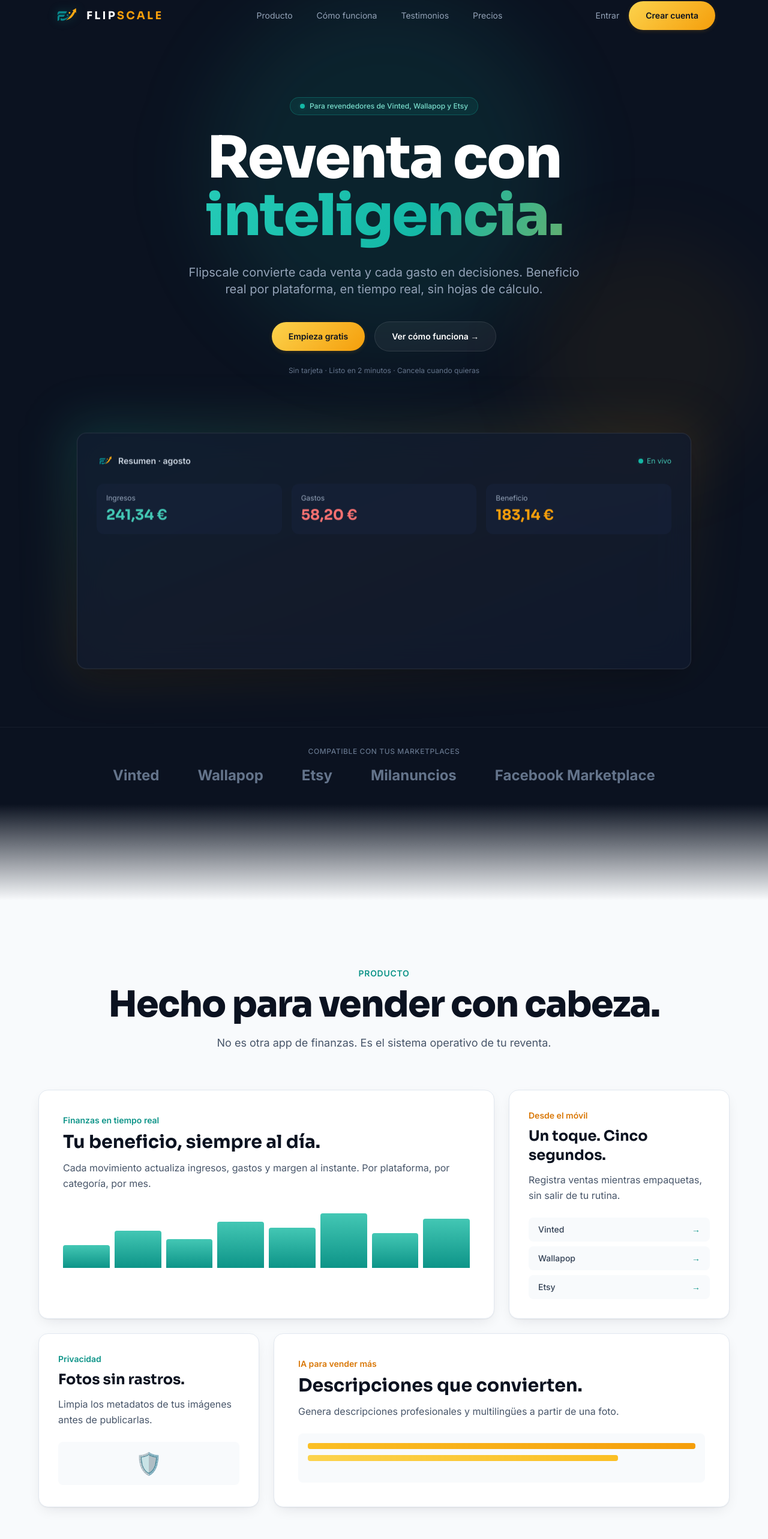
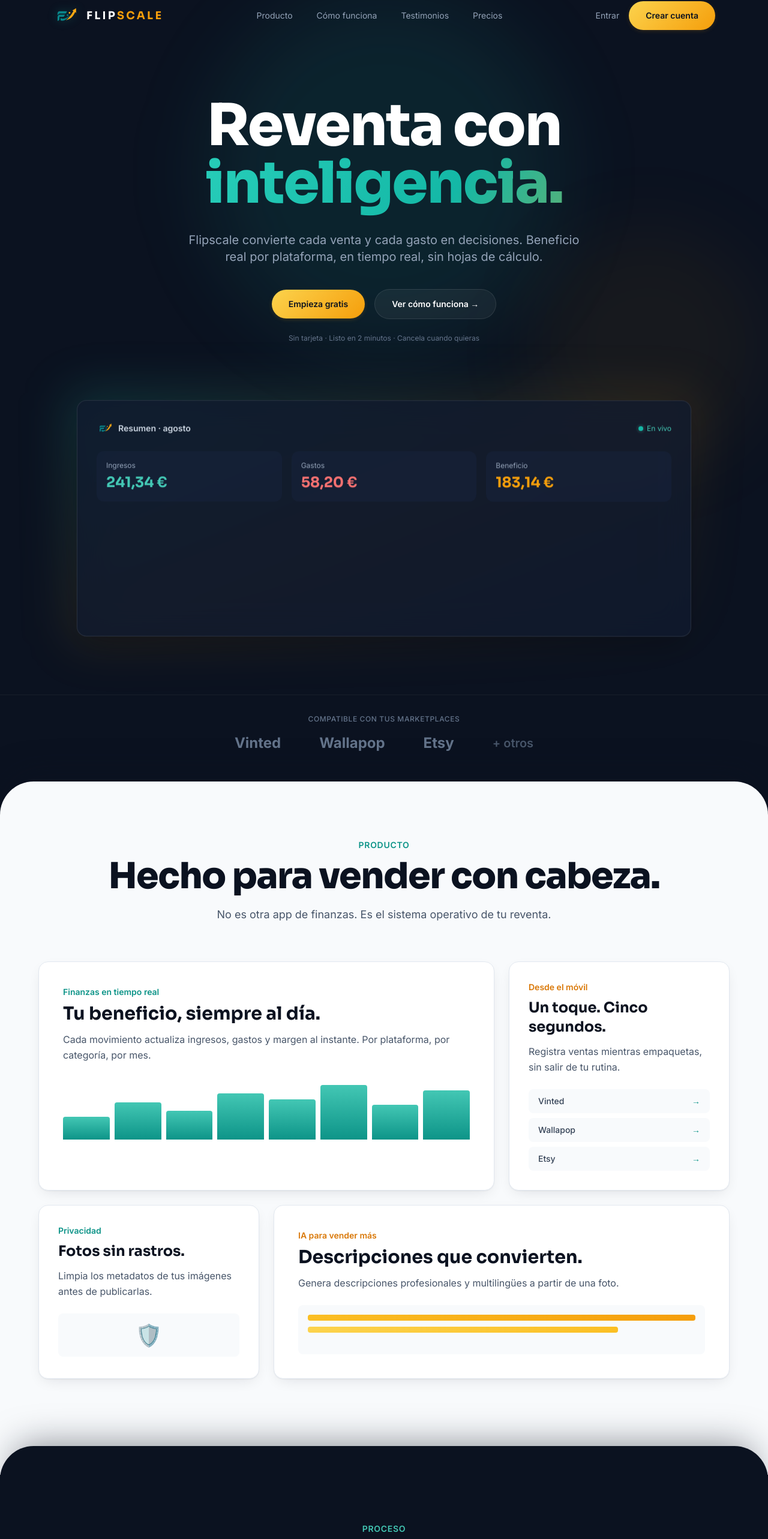
Before and after one commit to sergimipo/Flipscale, a Next.js app: page / in a window 1280 px wide. Shown: the part 14-2580 px from the top of the page at 60% size. Built offline with nearby package versions, Linux system fonts and the light colour scheme.

Commit message:
Transiciones en hoja, marquees independientes y hero limpio

```diff
--- a/app/page.tsx
+++ b/app/page.tsx
@@ -103,16 +103,35 @@ function TestimonialCard({ t }: { t: (typeof testimonials)[0] }) {
   );
 }
 
+// Cada línea de testimonios es independiente: al pasar el cursor solo se ralentiza esa línea
+function MarqueeRow({ reverse = false }: { reverse?: boolean }) {
+  const ref = useRef<HTMLDivElement>(null);
+  const setSpeed = (rate: number) => {
+    ref.current?.getAnimations({ subtree: true }).forEach((a) => {
+      a.playbackRate = rate;
+    });
+  };
+  return (
+    <div
+      ref={ref}
+      onMouseEnter={() => setSpeed(0.15)}
+      onMouseLeave={() => setSpeed(1)}
+      className="relative flex overflow-hidden"
+    >
+      <div className="absolute inset-y-0 left-0 z-10 w-20 bg-gradient-to-r from-ink-950 to-transparent" />
+      <div className="absolute inset-y-0 right-0 z-10 w-20 bg-gradient-to-l from-ink-950 to-transparent" />
+      <div className={`flex ${reverse ? 'animate-marquee-right' : 'animate-marquee-left'}`}>
+        {[...testimonials, ...testimonials].map((t, i) => (
+          <TestimonialCard key={`${reverse ? 'r' : 'l'}-${i}`} t={t} />
+        ))}
+      </div>
+    </div>
+  );
+}
+
 export default function Home() {
   const [menuOpen, setMenuOpen] = useState(false);
   const [scrolled, setScrolled] = useState(false);
-  const marqueeRef = useRef<HTMLDivElement>(null);
-
-  const setMarqueeSpeed = (rate: number) => {
-    marqueeRef.current?.getAnimations({ subtree: true }).forEach((a) => {
-      a.playbackRate = rate;
-    });
-  };
 
   useEffect(() => {
     const onScroll = () => setScrolled(window.scrollY > 20);
@@ -187,21 +206,14 @@ export default function Home() {
           <div className="absolute right-0 top-1/3 h-[400px] w-[400px] rounded-full bg-accent-500/5 blur-3xl" />
         </div>
         <div className="relative mx-auto max-w-4xl text-center">
-          <div className="animate-fade-up ad-1 mb-6 inline-flex items-center gap-2 rounded-full border border-brand-500/30 bg-brand-500/10 px-4 py-1.5 text-xs font-medium text-brand-300 backdrop-blur">
-            <span className="relative flex h-2 w-2">
-              <span className="absolute inline-flex h-full w-full animate-ping rounded-full bg-brand-400 opacity-75" />
-              <span className="relative inline-flex h-2 w-2 rounded-full bg-brand-500" />
-            </span>
-            Para revendedores de Vinted, Wallapop y Etsy
-          </div>
-          <h1 className="animate-fade-up ad-2 font-display text-5xl font-extrabold leading-[1.05] tracking-tight md:text-7xl lg:text-8xl">
+          <h1 className="animate-fade-up ad-1 font-display text-5xl font-extrabold leading-[1.05] tracking-tight md:text-7xl lg:text-8xl">
             Reventa con <span className="text-gradient">inteligencia.</span>
           </h1>
-          <p className="animate-fade-up ad-3 mx-auto mt-8 max-w-2xl text-lg leading-relaxed text-slate-400 md:text-xl">
+          <p className="animate-fade-up ad-2 mx-auto mt-8 max-w-2xl text-lg leading-relaxed text-slate-400 md:text-xl">
             Flipscale convierte cada venta y cada gasto en decisiones. Beneficio real por
             plataforma, en tiempo real, sin hojas de cálculo.
           </p>
-          <div className="animate-fade-up ad-4 mt-10 flex flex-wrap items-center justify-center gap-4">
+          <div className="animate-fade-up ad-3 mt-10 flex flex-wrap items-center justify-center gap-4">
             <Link href="/register" className="btn-primary">
               Empieza gratis
             </Link>
@@ -209,7 +221,7 @@ export default function Home() {
               Ver cómo funciona →
             </a>
           </div>
-          <p className="animate-fade-up ad-5 mt-6 text-xs text-slate-500">
+          <p className="animate-fade-up ad-4 mt-6 text-xs text-slate-500">
             Sin tarjeta · Listo en 2 minutos · Cancela cuando quieras
           </p>
         </div>
@@ -266,7 +278,7 @@ export default function Home() {
       </section>
 
       {/* MARKETPLACES */}
-      <section className="border-t border-white/5 py-8">
+      <section className="border-t border-white/5 pb-24 pt-8">
         <p className="mb-4 text-center text-xs font-medium uppercase tracking-wider text-slate-500">
           Compatible con tus marketplaces
         </p>
@@ -274,16 +286,15 @@ export default function Home() {
           <span className="transition hover:text-white">Vinted</span>
           <span className="transition hover:text-white">Wallapop</span>
           <span className="transition hover:text-white">Etsy</span>
-          <span className="transition hover:text-white">Milanuncios</span>
-          <span className="transition hover:text-white">Facebook Marketplace</span>
+          <span className="text-xl font-semibold text-slate-600 transition hover:text-slate-400">+ otros</span>
         </div>
       </section>
 
-      {/* TRANSICIÓN OSCURO → CLARO */}
-      <div className="h-40 bg-gradient-to-b from-ink-950 to-paper" />
-
-      {/* PRODUCTO */}
-      <section id="producto" className="bg-paper px-6 py-28 text-ink-950">
+      {/* PRODUCTO (hoja clara que se superpone al oscuro) */}
+      <section
+        id="producto"
+        className="relative -mt-12 rounded-t-[2.5rem] bg-paper px-6 pb-40 pt-24 text-ink-950 shadow-[0_-24px_60px_-24px_rgba(11,18,32,0.5)] md:rounded-t-[3.5rem]"
+      >
         <div className="mx-auto max-w-6xl">
           <Reveal>
             <div className="text-center">
@@ -359,11 +370,10 @@ export default function Home() {
         </div>
       </section>
 
-      {/* TRANSICIÓN CLARO → OSCURO */}
-      <div className="h-40 bg-gradient-to-b from-paper to-ink-950" />
-
+      {/* BLOQUE OSCURO (hoja que se superpone al claro) */}
+      <div className="relative -mt-12 rounded-t-[2.5rem] bg-ink-950 shadow-[0_-24px_60px_-24px_rgba(11,18,32,0.5)] md:rounded-t-[3.5rem]">
         {/* CÓMO FUNCIONA */}
-      <section id="como-funciona" className="px-6 py-28">
+        <section id="como-funciona" className="px-6 pb-28 pt-32">
           <div className="mx-auto max-w-6xl">
             <Reveal>
               <div className="text-center">
@@ -394,7 +404,7 @@ export default function Home() {
         </section>
 
         {/* TESTIMONIOS */}
-      <section id="testimonios" className="overflow-hidden border-y border-white/5 bg-ink-900/50 py-20">
+        <section id="testimonios" className="border-y border-white/5 bg-ink-900/50 py-20">
           <div className="mx-auto max-w-6xl px-6">
             <Reveal>
               <div className="mb-12 text-center">
@@ -405,30 +415,9 @@ export default function Home() {
               </div>
             </Reveal>
           </div>
-        <div
-          ref={marqueeRef}
-          className="space-y-4"
-          onMouseEnter={() => setMarqueeSpeed(0.15)}
-          onMouseLeave={() => setMarqueeSpeed(1)}
-        >
-          <div className="relative flex overflow-hidden">
-            <div className="absolute inset-y-0 left-0 z-10 w-20 bg-gradient-to-r from-ink-950 to-transparent" />
-            <div className="absolute inset-y-0 right-0 z-10 w-20 bg-gradient-to-l from-ink-950 to-transparent" />
-            <div className="animate-marquee-left flex">
-              {[...testimonials, ...testimonials].map((t, i) => (
-                <TestimonialCard key={`l1-${i}`} t={t} />
-              ))}
-            </div>
-          </div>
-          <div className="relative flex overflow-hidden">
-            <div className="absolute inset-y-0 left-0 z-10 w-20 bg-gradient-to-r from-ink-950 to-transparent" />
-            <div className="absolute inset-y-0 right-0 z-10 w-20 bg-gradient-to-l from-ink-950 to-transparent" />
-            <div className="animate-marquee-right flex">
-              {[...testimonials, ...testimonials].map((t, i) => (
-                <TestimonialCard key={`l2-${i}`} t={t} />
-              ))}
-            </div>
-          </div>
+          <div className="space-y-4">
+            <MarqueeRow />
+            <MarqueeRow reverse />
           </div>
         </section>
 
@@ -468,5 +457,6 @@ export default function Home() {
           </div>
         </footer>
       </div>
+    </div>
   );
 }
```
Lines whose indentation alone changed are shown as unchanged.
